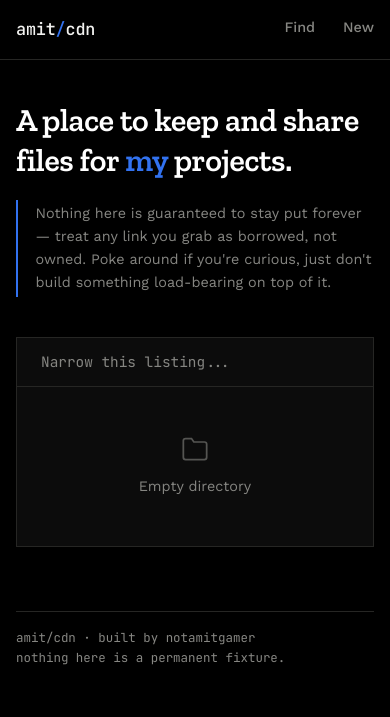
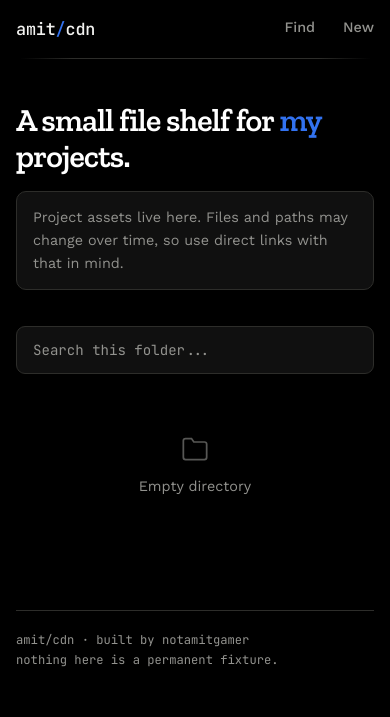
Before and after one commit to notamitgamer/cdnV2, a FastAPI app: page / in a window 390 px wide. Shown: the top 717 px of the page. Run offline with FastAPI, Linux system fonts and the light colour scheme; some libraries are stand-ins or nearby versions.

Commit message:
Refactor styles and layout in index.html
Updated styles and layout for various elements in index.html, including navbar, headings, and buttons. Improved responsiveness and adjusted color variables.

```diff
--- a/app/templates/index.html
+++ b/app/templates/index.html
@@ -34,14 +34,14 @@
     <style>
         :root {
             --bg: #000000;
-            --surface: #0c0c0c;
-            --surface-2: #161616;
+            --surface: #101010;
+            --surface-2: #191919;
             --text-main: #f2f2f0;
-            --text-dim: #868682;
+            --text-dim: #92928e;
             --accent-pink: #3272f0;
             --accent-2: #ff6a42;
             --success: #2fb872;
-            --border: #262624;
+            --border: #2d2d2a;
             --danger: #ff5c73;
             --font-heading: 'Zilla Slab', Georgia, 'Times New Roman', serif;
             --font-body: 'Work Sans', -apple-system, BlinkMacSystemFont, "Segoe UI", Roboto, Arial, sans-serif;
@@ -74,9 +74,19 @@
             display: flex;
             align-items: center;
             justify-content: space-between;
-            padding: 1.1rem 5%;
-            border-bottom: 1px solid var(--border);
-            margin-bottom: 2.5rem;
+            padding: 1.25rem 5%;
+            margin-bottom: 2.75rem;
+            position: relative;
+        }
+
+        .navbar::after {
+            content: "";
+            position: absolute;
+            left: 5%;
+            right: 5%;
+            bottom: 0;
+            height: 1px;
+            background: linear-gradient(90deg, transparent, var(--border) 15%, var(--border) 85%, transparent);
         }
         .wordmark {
             font-family: var(--font-mono);
@@ -122,23 +132,23 @@
 
         h1 {
             font-family: var(--font-heading);
-            font-size: 2rem;
-            letter-spacing: -0.01em;
+            font-size: clamp(2rem, 4vw, 2.7rem);
+            letter-spacing: -0.025em;
             color: #ffffff;
             font-weight: 600;
-            margin: 0 0 1.25rem 0;
-            line-height: 1.25;
+            margin: 0 0 1rem 0;
+            line-height: 1.12;
+            max-width: 18ch;
         }
 
         blockquote {
-            background: transparent;
-            border: none;
-            border-left: 2px solid var(--accent-pink);
-            border-radius: 0;
-            margin: 0 0 2.5rem 0;
-            padding: 0.15rem 0 0.15rem 1.1rem;
+            background: var(--surface);
+            border: 1px solid var(--border);
+            border-radius: 10px;
+            margin: 0 0 2.25rem 0;
+            padding: 0.9rem 1rem;
             color: var(--text-dim);
-            max-width: 60ch;
+            max-width: 68ch;
         }
 
         .upload-notice {
@@ -150,49 +160,61 @@
         a:hover { text-decoration: underline; }
 
         .breadcrumb {
-            color: var(--accent-pink);
-            margin-bottom: 1rem;
+            color: var(--text-dim);
+            margin-bottom: 0.85rem;
             font-weight: 500;
             font-family: var(--font-mono);
-            font-size: 0.9rem;
-        }
-        .breadcrumb a { color: inherit; }
+            font-size: 0.82rem;
+        }
+        .breadcrumb a {
+            color: var(--text-main);
+            text-decoration: none;
+        }
+
+        .breadcrumb a:hover {
+            color: var(--accent-pink);
+            text-decoration: none;
+        }
 
         .list-container {
-            border: 1px solid var(--border);
+            border: 0;
             border-radius: 0;
-            background: var(--surface);
+            background: transparent;
             box-shadow: none;
             margin-bottom: 2rem;
-            overflow: hidden;
+            overflow: visible;
         }
 
         .filter-input {
             width: 100%;
-            padding: 0.9rem 1.5rem;
-            background: transparent;
-            border: none;
-            border-bottom: 1px solid var(--border);
+            padding: 0.85rem 1rem;
+            margin-bottom: 0.85rem;
+            background: var(--surface);
+            border: 1px solid var(--border);
+            border-radius: 9px;
             color: var(--text-main);
             font-family: var(--font-mono);
-            font-size: 0.9rem;
+            font-size: 0.88rem;
+            transition: border-color 0.15s ease, box-shadow 0.15s ease;
         }
         .filter-input:focus {
             outline: none;
-            background: var(--surface-2);
+            background: var(--surface);
+            border-color: var(--accent-pink);
+            box-shadow: 0 0 0 3px rgba(50, 114, 240, 0.12);
         }
         .filter-input::placeholder { color: var(--text-dim); }
 
         .search-input {
             width: 100%;
-            padding: 0.9rem 1.5rem;
+            padding: 0.9rem 1rem;
             background: var(--surface);
             border: 1px solid var(--border);
-            border-radius: 0;
+            border-radius: 9px;
             color: var(--text-main);
             font-family: var(--font-mono);
-            font-size: 1rem;
-            margin-bottom: 1.5rem;
+            font-size: 0.95rem;
+            margin-bottom: 1.1rem;
         }
         .search-input:focus {
             outline: none;
@@ -687,21 +735,21 @@
 
         footer {
             margin-top: 4rem;
-            padding-top: 1rem;
+            padding-top: 1.25rem;
             border-top: 1px solid var(--border);
             color: var(--text-dim);
             font-family: var(--font-mono);
-            font-size: 0.78rem;
+            font-size: 0.76rem;
             display: flex;
             justify-content: space-between;
             flex-wrap: wrap;
-            gap: 0.5rem;
+            gap: 0.75rem;
         }
         footer a { color: var(--text-dim); }
         footer a:hover { color: var(--text-main); }
 
-        .list-container, .breadcrumb, h1, .site-notice {
-            animation: fadeIn 0.2s ease both;
+        .list-container, .breadcrumb, h1, .site-notice, .listing-toolbar {
+            animation: fadeIn 0.22s ease both;
         }
         @keyframes fadeIn {
             from { opacity: 0; }
@@ -719,9 +767,9 @@
     </header>
     <div class="container">
         {% if page == 'listing' and not path %}
-        <h1>A place to keep and share files for <a href="https://amit.is-a.dev">my</a> projects.</h1>
+        <h1>A small file shelf for <a href="https://amit.is-a.dev">my</a> projects.</h1>
         <blockquote class="site-notice">
-            Nothing here is guaranteed to stay put forever — treat any link you grab as borrowed, not owned. Poke around if you're curious, just don't build something load-bearing on top of it.
+            Project assets live here. Files and paths may change over time, so use direct links with that in mind.
         </blockquote>
         {% endif %}
 
@@ -810,7 +858,7 @@
         </div>
         {% endif %}
         <div class="list-container">
-            <input type="text" id="filter-input" class="filter-input" placeholder="Narrow this listing... (press / to focus)" autocomplete="off" spellcheck="false">
+            <input type="text" id="filter-input" class="filter-input" placeholder="Search this folder... (press / to focus)" autocomplete="off" spellcheck="false">
 
             <div id="file-list">
                 {% if path %}
@@ -1169,7 +1217,7 @@
         </script>
 
         {% elif page == 'search' %}
-        <input type="text" id="search-input" class="search-input" placeholder="Search filenames across the whole cdn..." autocomplete="off" spellcheck="false" autofocus>
+        <input type="text" id="search-input" class="search-input" placeholder="Find a file anywhere in the CDN..." autocomplete="off" spellcheck="false" autofocus>
         <div id="search-status" class="search-status"></div>
 
         <div class="list-container">
@@ -1556,14 +1604,14 @@
                 const filterInput = document.getElementById('filter-input');
                 if (filterInput) {
                     filterInput.placeholder = isMobile
-                        ? 'Narrow this listing...'
-                        : 'Narrow this listing... (press / to focus)';
+                        ? 'Search this folder...'
+                        : 'Search this folder... (press / to focus)';
                 }
                 const searchInput = document.getElementById('search-input');
                 if (searchInput) {
                     searchInput.placeholder = isMobile
-                        ? 'Search all files...'
-                        : 'Search filenames across the whole cdn...';
+                        ? 'Find files...'
+                        : 'Find a file anywhere in the CDN...';
                 }
             }
             window.applyResponsivePlaceholders = applyResponsivePlaceholders;
```
Also changed, not shown: other parts of app/templates/index.html (+87 -61 lines).
